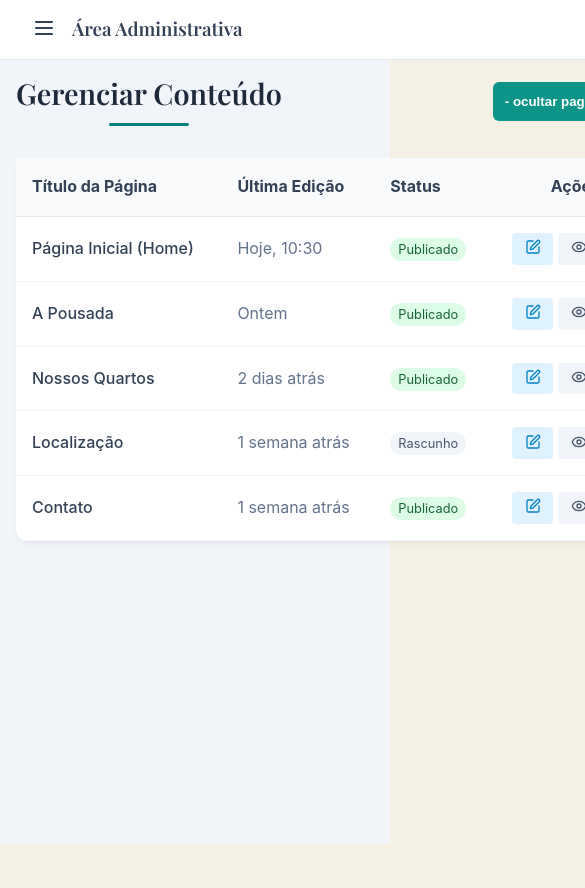
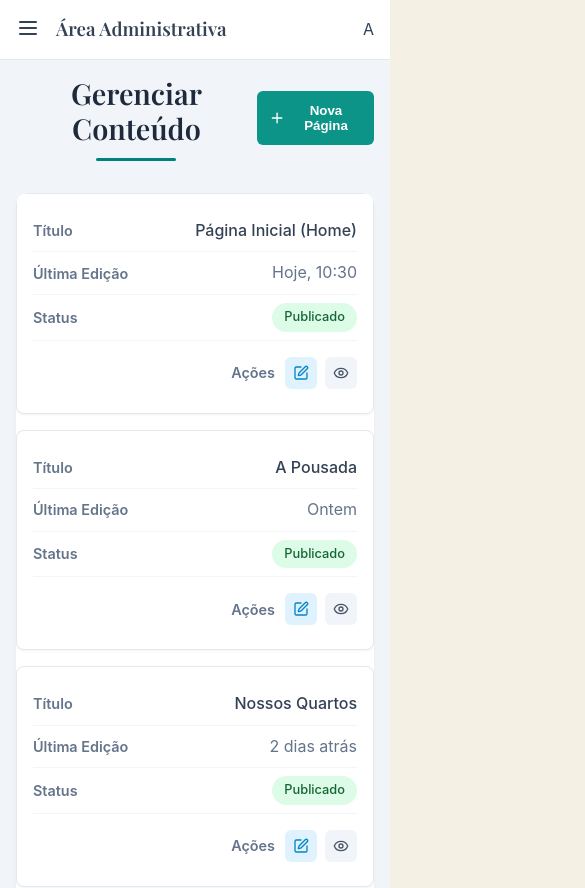
Before and after one commit to Bybygabriellima2/PousadaDaVilla, a React (Create React App) app: page /admin/content in a window 390 px wide. Shown: the top 888 px of the page, 585 px wide, since content can reach past the window. Before the commit the page ends 844 px from the top, so only its background shows below. Built offline with nearby package versions, Linux system fonts and the light colour scheme; sample sign-in values are in the browser's storage.

Commit message:
quarta versao

```diff
--- a/src/pages/admin/Content.jsx
+++ b/src/pages/admin/Content.jsx
@@ -1,5 +1,6 @@
+// src/pages/admin/Content.jsx
 import React from 'react';
-import { Edit, Eye } from 'lucide-react';
+import { Edit, Eye, Plus } from 'lucide-react';
 
 const Content = () => {
   const pages = [
@@ -14,45 +15,49 @@ const Content = () => {
     <div>
       <div style={{display:'flex', justifyContent:'space-between', alignItems:'center', marginBottom:'2rem'}}>
         <h2 style={{color: '#1e293b', margin:0}}>Gerenciar Conteúdo</h2>
-        <button className="admin-btn" style={{width:'auto'}}> - ocultar pagina</button>
+        <button className="admin-btn" style={{width:'auto', display:'flex', alignItems:'center', gap:'5px'}}>
+            <Plus size={18}/> <span style={{display: 'inline-block'}}>Nova Página</span>
+        </button>
       </div>
 
-      <div className="config-section" style={{padding: '0'}}>
-        <div style={{overflowX: 'auto'}}>
-          <table style={{width: '100%', borderCollapse: 'collapse', minWidth: '600px'}}>
+      <div className="config-section" style={{padding: '0', overflow: 'hidden'}}>
+          <table className="responsive-table">
             <thead>
-              <tr style={{background: '#f8fafc', borderBottom: '1px solid #e2e8f0', textAlign: 'left'}}>
-                <th style={{padding: '1rem'}}>Título da Página</th>
-                <th style={{padding: '1rem'}}>Última Edição</th>
-                <th style={{padding: '1rem'}}>Status</th>
-                <th style={{padding: '1rem', textAlign:'right'}}>Ações</th>
+              <tr>
+                <th>Título da Página</th>
+                <th>Última Edição</th>
+                <th>Status</th>
+                <th style={{textAlign:'right'}}>Ações</th>
               </tr>
             </thead>
             <tbody>
               {pages.map(page => (
-                <tr key={page.id} style={{borderBottom: '1px solid #f1f5f9'}}>
-                  <td style={{padding: '1rem', fontWeight:'500'}}>{page.title}</td>
-                  <td style={{padding: '1rem', color:'#64748b'}}>{page.lastEdit}</td>
-                  <td style={{padding: '1rem'}}>
+                <tr key={page.id}>
+                  <td data-label="Título" style={{fontWeight:'500'}}>{page.title}</td>
+                  <td data-label="Última Edição" style={{color:'#64748b'}}>{page.lastEdit}</td>
+                  <td data-label="Status">
                     <span style={{
-                      padding: '0.25rem 0.5rem',
+                      padding: '0.25rem 0.75rem',
                       borderRadius: '20px',
                       fontSize: '0.8rem',
+                      fontWeight: '500',
                       background: page.status === 'Publicado' ? '#dcfce7' : '#f1f5f9',
-                      color: page.status === 'Publicado' ? '#166534' : '#475569'
+                      color: page.status === 'Publicado' ? '#166534' : '#475569',
+                      display: 'inline-block'
                     }}>
                       {page.status}
                     </span>
                   </td>
-                  <td style={{padding: '1rem', textAlign:'right'}}>
-                    <button className="btn-sm btn-edit" style={{marginRight:'5px'}} title="Editar"><Edit size={16}/></button>
-                    <button className="btn-sm" style={{background:'#f1f5f9', color:'#475569'}} title="Ver"><Eye size={16}/></button>
+                  <td data-label="Ações" style={{textAlign:'right'}}>
+                    <div style={{display: 'flex', justifyContent: 'flex-end', gap: '8px'}}>
+                        <button className="btn-sm btn-edit" title="Editar"><Edit size={16}/></button>
+                        <button className="btn-sm" style={{background:'#f1f5f9', color:'#475569'}} title="Ver"><Eye size={16}/></button>
+                    </div>
                   </td>
                 </tr>
               ))}
             </tbody>
           </table>
-        </div>
       </div>
     </div>
   );
--- a/src/styles/admin-styles.css
+++ b/src/styles/admin-styles.css
@@ -52,7 +52,7 @@
 }
 .form-input:focus { border-color: var(--admin-accent); }
 
-/* --- BOTÕES GERAIS --- */
+/* --- BOTÕES --- */
 .admin-btn {
   width: 100%;
   padding: 0.75rem;
@@ -66,7 +66,6 @@
 }
 .admin-btn:hover { background-color: #0f766e; }
 
-/* Botão Secundário (Usado em "Cancelar" e "Carregar Imagem") */
 .btn-secondary {
   background-color: white;
   border: 1px solid #cbd5e1;
@@ -75,21 +74,15 @@
   border-radius: 6px;
   cursor: pointer;
   font-weight: 500;
-  transition: all 0.2s;
-}
-.btn-secondary:hover {
-  background-color: #f1f5f9;
-  border-color: #94a3b8;
 }
 
-/* Botões Pequenos (Tabelas) */
 .btn-sm {
-  padding: 0.4rem 0.8rem; font-size: 0.85rem; border-radius: 4px; border: none; cursor: pointer;
+  padding: 0.5rem; font-size: 0.85rem; border-radius: 6px; border: none; cursor: pointer; display: inline-flex; align-items: center; justify-content: center;
 }
 .btn-edit { background: #e0f2fe; color: #0284c7; }
 .btn-delete { background: #fee2e2; color: #dc2626; }
 
-/* --- LAYOUT DO ADMIN --- */
+/* --- LAYOUT --- */
 .admin-layout { display: flex; min-height: 100vh; position: relative; }
 
 .admin-sidebar {
@@ -155,7 +148,7 @@
 
 .admin-main { padding: 2rem; flex: 1; }
 
-/* --- CARDS E DASHBOARD --- */
+/* --- CARDS, CONFIG E GRIDS --- */
 .stats-grid {
   display: grid;
   grid-template-columns: repeat(auto-fit, minmax(240px, 1fr));
@@ -163,13 +156,9 @@
   margin-bottom: 2rem;
 }
 .stat-card {
-  background: white;
-  padding: 1.5rem;
-  border-radius: 12px;
+  background: white; padding: 1.5rem; border-radius: 12px;
   box-shadow: 0 4px 6px -1px rgba(0, 0, 0, 0.05);
-  display: flex;
-  align-items: center;
-  justify-content: space-between;
+  display: flex; align-items: center; justify-content: space-between;
 }
 .stat-icon {
   width: 48px; height: 48px; border-radius: 12px;
@@ -177,153 +166,110 @@
   background-color: #f0fdfa; color: var(--admin-accent);
 }
 
-/* --- SEÇÕES DE CONFIGURAÇÃO (Container Branco) --- */
 .config-section {
-  background: white;
-  border-radius: 12px;
-  padding: 2rem;
-  margin-bottom: 2rem;
-  box-shadow: 0 4px 6px -1px rgba(0, 0, 0, 0.05);
+  background: white; border-radius: 12px; padding: 2rem;
+  margin-bottom: 2rem; box-shadow: 0 4px 6px -1px rgba(0, 0, 0, 0.05);
+}
+.config-section h2, .config-section h3 {
+  margin-bottom: 1.5rem; color: var(--admin-primary);
+  border-bottom: 1px solid #e2e8f0; padding-bottom: 1rem;
 }
 
-.config-section h2, .config-section h3 {
-  margin-bottom: 1.5rem;
-  color: var(--admin-primary);
-  border-bottom: 1px solid #e2e8f0;
-  padding-bottom: 1rem;
+/* Customize Page Styles */
+.color-grid {
+  display: grid; grid-template-columns: repeat(auto-fill, minmax(200px, 1fr)); gap: 1.5rem;
+}
+.color-preview { display: flex; align-items: center; gap: 10px; }
+.color-preview input[type="color"] {
+  width: 50px; height: 50px; border: none; border-radius: 8px; cursor: pointer; padding: 0; -webkit-appearance: none;
+}
+.color-preview input[type="color"]::-webkit-color-swatch-wrapper { padding: 0; }
+.color-preview input[type="color"]::-webkit-color-swatch { border: none; border-radius: 8px; }
+.color-preview input[type="text"] {
+  border: 1px solid #cbd5e1; padding: 0.5rem; border-radius: 6px; width: 100px;
 }
 
-/* --- ESTILOS ESPECÍFICOS DA PÁGINA CUSTOMIZE (AQUI ESTAVA O ERRO) --- */
-.color-grid {
+.save-bar { display: flex; justify-content: flex-end; gap: 1rem; margin-top: 2rem; padding-top: 1rem; border-top: 1px solid #e2e8f0; }
+.toast {
+  position: fixed; bottom: 20px; right: 20px; background-color: #10b981; color: white;
+  padding: 1rem 2rem; border-radius: 8px; animation: slideIn 0.3s ease-out;
+  display: flex; align-items: center; gap: 10px; z-index: 100;
+}
+
+/* --- TABELAS RESPONSIVAS --- */
+.responsive-table {
+  width: 100%; border-collapse: collapse;
+}
+.responsive-table th {
+  background: #f8fafc; border-bottom: 1px solid #e2e8f0; text-align: left; padding: 1rem; color: #64748b; font-weight: 600;
+}
+.responsive-table td {
+  padding: 1rem; border-bottom: 1px solid #f1f5f9; color: var(--admin-text);
+}
+
+/* --- GALERIA E GRIDS DE CONTEÚDO --- */
+.content-grid {
   display: grid;
   grid-template-columns: repeat(auto-fill, minmax(200px, 1fr));
   gap: 1.5rem;
 }
-
-.color-input-group label {
-  display: block;
-  margin-bottom: 0.5rem;
-  font-size: 0.9rem;
-  color: var(--admin-text);
-}
-
-.color-preview {
-  display: flex;
-  align-items: center;
-  gap: 10px;
-}
-
-/* Estilo do Input de Cor (Quadrado colorido) */
-.color-preview input[type="color"] {
-  width: 50px;
-  height: 50px;
-  border: none;
-  border-radius: 8px;
-  cursor: pointer;
-  padding: 0;
-  background: none;
-  -webkit-appearance: none;
-}
-.color-preview input[type="color"]::-webkit-color-swatch-wrapper {
-  padding: 0;
-}
-.color-preview input[type="color"]::-webkit-color-swatch {
-  border: none;
-  border-radius: 8px;
-}
-
-/* Estilo do Input de Texto Hexadecimal */
-.color-preview input[type="text"] {
-  border: 1px solid #cbd5e1;
-  padding: 0.5rem;
-  border-radius: 6px;
-  width: 100px;
-  font-family: monospace;
-  text-transform: uppercase;
-}
-
-/* Barra de Botões (Salvar/Cancelar) */
-.save-bar {
-  display: flex;
-  justify-content: flex-end;
-  gap: 1rem;
-  margin-top: 2rem;
-  padding-top: 1rem;
-  border-top: 1px solid #e2e8f0;
-}
-
-/* --- TOAST NOTIFICATION --- */
-.toast {
-  position: fixed;
-  bottom: 20px;
-  right: 20px;
-  background-color: #10b981;
-  color: white;
-  padding: 1rem 2rem;
-  border-radius: 8px;
-  box-shadow: 0 10px 15px -3px rgba(0, 0, 0, 0.1);
-  animation: slideIn 0.3s ease-out;
-  display: flex;
-  align-items: center;
-  gap: 10px;
-  z-index: 100;
-}
-
-@keyframes slideIn {
-  from { transform: translateY(100%); opacity: 0; }
-  to { transform: translateY(0); opacity: 1; }
-}
-
-/* --- GRIDS E TABELAS (Conteúdo/Galeria) --- */
-.content-grid {
-  display: grid;
-  grid-template-columns: repeat(auto-fill, minmax(250px, 1fr));
-  gap: 1.5rem;
-}
 .content-card {
   background: white; border-radius: 10px; overflow: hidden;
-  box-shadow: 0 2px 4px rgba(0,0,0,0.05);
-  transition: transform 0.2s;
+  box-shadow: 0 2px 4px rgba(0,0,0,0.05); transition: transform 0.2s;
+  display: flex; flex-direction: column;
 }
-.content-card:hover { transform: translateY(-3px); }
-.card-img { height: 150px; background: #e2e8f0; display: flex; align-items: center; justify-content: center; }
-.card-body { padding: 1rem; }
-.card-actions { display: flex; justify-content: flex-end; gap: 0.5rem; margin-top: 1rem; }
+.card-img {
+  height: 150px; background: #e2e8f0; display: flex; align-items: center; justify-content: center;
+  overflow: hidden;
+}
+.card-img img { width: 100%; height: 100%; object-fit: cover; }
+.card-body { padding: 1rem; flex: 1; display: flex; flex-direction: column; justify-content: space-between;}
+.card-actions { display: flex; justify-content: flex-end; gap: 0.5rem; margin-top: 0.5rem; }
 
-/* Overlay Mobile */
 .sidebar-overlay {
   display: none; position: fixed; top: 0; left: 0; right: 0; bottom: 0;
   background: rgba(0,0,0,0.5); z-index: 45;
 }
 
-/* --- RESPONSIVIDADE (Mobile) --- */
+/* --- MEDIA QUERIES (MOBILE) --- */
 @media (max-width: 768px) {
-  .admin-sidebar {
-    transform: translateX(-100%); /* Esconde sidebar */
+  .admin-sidebar { transform: translateX(-100%); }
+  .admin-sidebar.open { transform: translateX(0); }
+  .admin-content { margin-left: 0; }
+  .mobile-toggle, .close-sidebar-btn, .sidebar-overlay.show { display: block; }
+  .admin-main { padding: 1rem; }
+
+  /* Ajuste de grids no mobile */
+  .stats-grid { grid-template-columns: 1fr; }
+  .content-grid { grid-template-columns: 1fr 1fr; gap: 1rem; }
+
+  .admin-header { padding: 1rem; }
+
+  /* Transformar Tabela em Cards no Mobile */
+  .responsive-table thead { display: none; }
+  .responsive-table, .responsive-table tbody, .responsive-table tr, .responsive-table td {
+    display: block; width: 100%;
   }
-  .admin-sidebar.open {
-    transform: translateX(0); /* Mostra sidebar */
+  .responsive-table tr {
+    margin-bottom: 1rem; background: #fff; border: 1px solid #e2e8f0; border-radius: 8px; padding: 1rem;
+    box-shadow: 0 1px 3px rgba(0,0,0,0.05);
   }
-  .admin-content {
-    margin-left: 0; /* Remove margem */
+  .responsive-table td {
+    padding: 0.5rem 0; border-bottom: 1px solid #f1f5f9;
+    display: flex; justify-content: space-between; align-items: center;
+    text-align: right;
   }
-  .mobile-toggle {
-    display: block; /* Mostra botão menu */
+  .responsive-table td:last-child { border-bottom: none; justify-content: flex-end; gap: 10px; margin-top: 0.5rem; }
+
+  /* Pseudo-elemento para label no mobile */
+  .responsive-table td::before {
+    content: attr(data-label);
+    font-weight: 600; color: #64748b; font-size: 0.9rem; text-align: left;
   }
-  .close-sidebar-btn {
-    display: block; /* Mostra botão fechar */
-  }
-  .sidebar-overlay.show {
-    display: block; /* Mostra fundo escuro */
-  }
-  .admin-main { padding: 1rem; }
-  .stats-grid { grid-template-columns: 1fr; }
 
-  /* Ajuste específico para a barra de botões no mobile */
-  .save-bar {
-    flex-direction: column-reverse;
-  }
-  .save-bar button {
-    width: 100% !important;
-  }
+  .save-bar { flex-direction: column-reverse; }
 }
+
+@media (max-width: 480px) {
+  .content-grid { grid-template-columns: 1fr; } /* Galeria 1 coluna em telas muito pequenas */
+}
```
Also changed, not shown: src/pages/admin/Gallery.jsx (+7 -7 lines).
